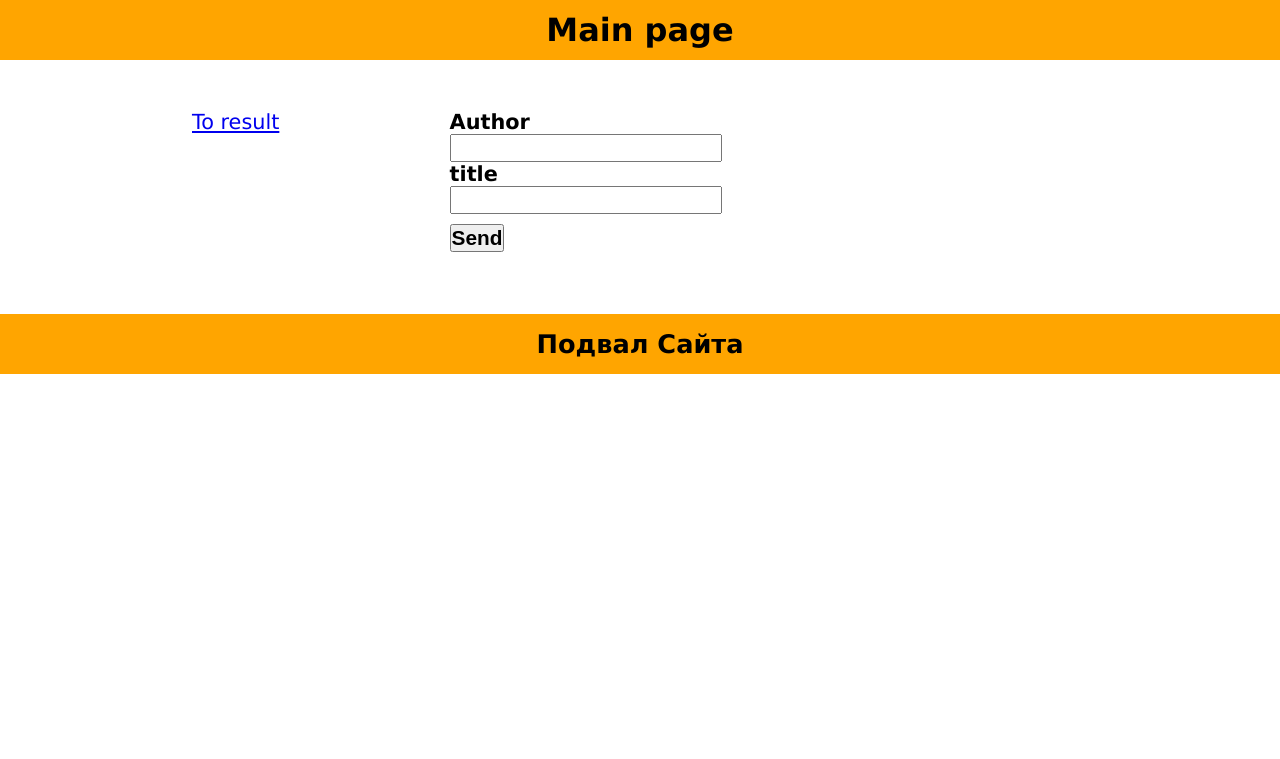
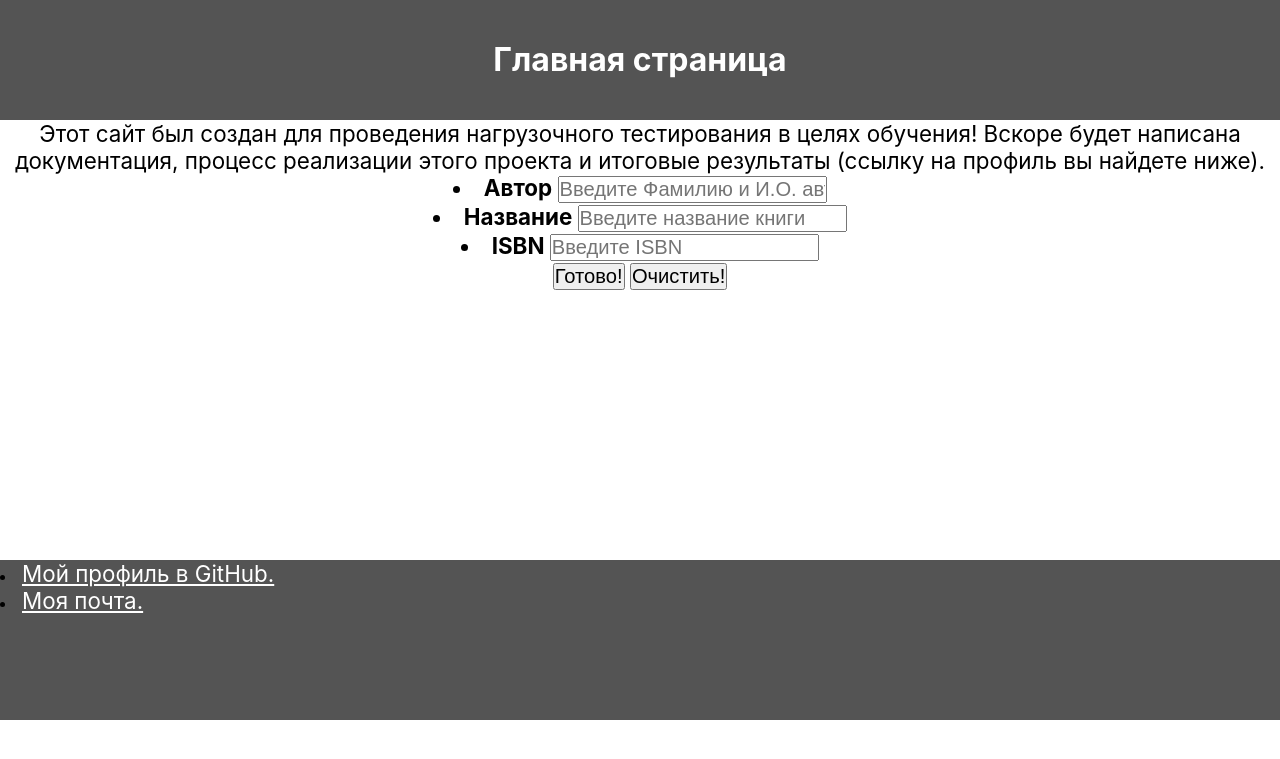
Before and after one commit to Ulukbek-Toichuev/FlaskProject, a Flask app: page / in a window 1280 px wide. Shown: the top 759 px of the page. Run offline with Flask 2, Linux system fonts and the light colour scheme.

Commit message:
Полностью переделана главная страница

```diff
--- a/templates/main.html
+++ b/templates/main.html
@@ -1,91 +1,62 @@
 <!DOCTYPE html>
-<html lang="en">
-<head>
-    <meta charset="UTF-8">
-    <title>Main</title>
-    <style>
+<html>
+    <head>
+        <title>
+            Главная страница
+        </title>
+        <meta charset="UTF-8">
+        <link type="text/css" href="{{url_for('static', filename='main.css')}}" rel="stylesheet">
+    </head>
 
-    *{
-    margin: 0;
-    padding: 0;
-    }
+    <body>
+        <!--Шапка сайта-->
+        <div id="div_header" class="div_header">
+            <h1>Главная страница</h1>
+        </div>
 
-    header, footer{
-    background: orange;
-    }
+        <!--Тело сайта-->
+        <div id="div_body" class="div_body">
+            <p>
+                Этот сайт был создан для проведения нагрузочного тестирования в целях обучения!
+                Вскоре будет написана документация, процесс реализации этого проекта и итоговые результаты (ссылку на профиль вы найдете ниже).
+            </p>
 
-    body {
-    font-family: Geneva, Arial, Helvetica, sans-serif;
-   }
+            <form method="post">
+                <li>
+                <label for="author" id="label_author">Автор</label>
+                <input id="author" name="author" type="text"
+                placeholder="Введите Фамилию и И.О. автора"
+                maxlength="30">
+                </li>
 
-    main, header, footer{
-    text-align: center;
-    }
+                <li>
+                <label for="title" id="label_title">Название</label>
+                <input id="title" type="text" name="title"
+                placeholder="Введите название книги"
+                maxlength="40">
+                </li>
 
-    form{
-    margin-left: auto;
-    margin-right: auto;
-    width: 6em
-    }
+                <li>
+                <label for="isbn" id="label_isbn">ISBN</label>
+                <input id="isbn" type="text" name="isbn"
+                placeholder="Введите ISBN"
+                maxlength="13">
+                </li>
 
-    #button_book, #to_result, #label_title, #label_author{
-    float: left;
-    }
+                <input type="submit" value="Готово!">
+                <input type="reset" value="Очистить!">
+            </form>
+        </div>
 
-    #button_book{
-    position: relative;
-    top: 10px;
-    }
+        <!--Подвал сайта-->
+        <div id="div_footer" class="div_footer">
+            <li>
+                <a href="https://github.com/Ulukbek-Toychuev">Мой профиль в GitHub.</a>
+            </li>
 
-    footer{
-    width: 100%;
-    height: 60px;
-    text-align: center;
-    line-height: 60px;
-    margin-top: 100px;
-    }
-
-    header{
-    width: 100%;
-    height: 60px;
-    text-align: center;
-    line-height: 60px;
-    margin-bottom: 50px;
-    }
-
-    main{
-    width: 50%;
-    margin-left: 15%;
-    }
-
-    </style>
-</head>
-
-<body>
-
-<header id="header">
-    <h1>Main page</h1>
-</header>
-
-<main>
-
-    <nav><a href="/Res" style="font-size: 130%" id="to_result"> To result</a></nav>
-
-    <form method="post" style="font-size: 130%; font-weight: 700;" >
-
-        <label for="author" id="label_author">Author</label>
-        <input type="text" name="author" id="author" style="font-size: 100%; font-weight: 500">
-
-        <label for="author" id="label_title">title</label>
-        <input type="text" name="title" id="title" style="font-size: 100%; font-weight: 500">
-        <button type="submit" style="font-size: 100%; font-weight: 700" id="button_book" > Send </button>
-
-    </form>
-</main>
-
-<footer id="footer">
-    <p style="font-size: 160%; font-weight: 700">Подвал Сайта</p>
-</footer>
-
-</body>
+            <li>
+                <a href="mailto:t.ulukbek01@gmail.com">Моя почта.</a>
+            </li>
+        </div>
+    </body>
 </html>
```
